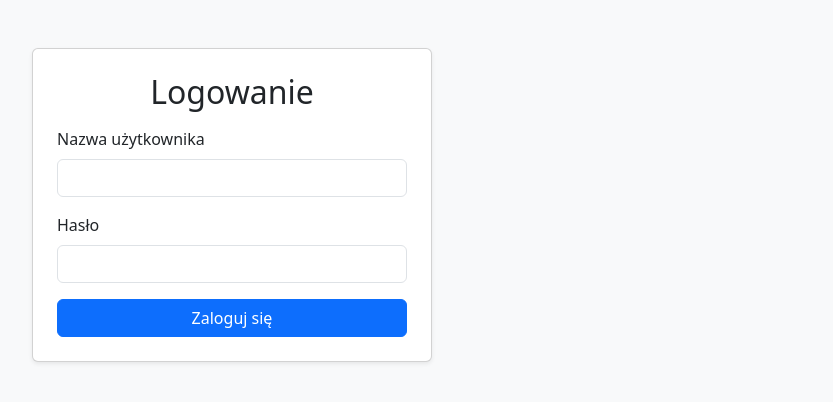
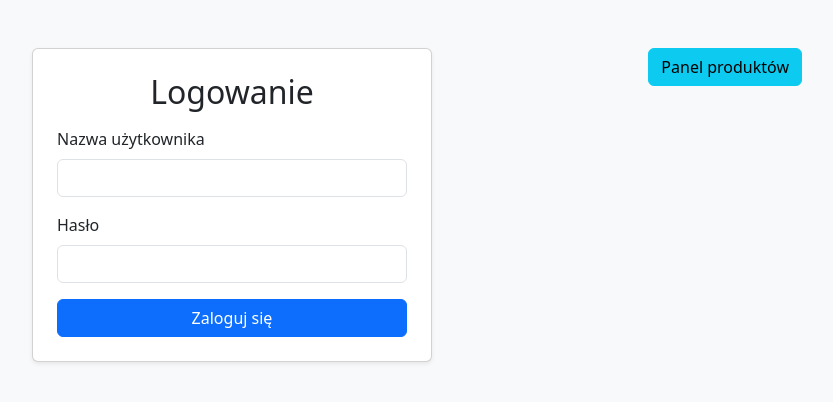
Before and after one commit to szymon-sowinski/MiniSklep, a Django app: page /login/ in a window 1280 px wide. Shown: the top 402 px of the page, without its empty margins (408-1241 px from the left). Run offline with Django 5.2, Linux system fonts and the light colour scheme.

Commit message:
Added logout button with authentication check and added panel products link to login page

```diff
--- a/MiniSklepApp/templates/display_products.html
+++ b/MiniSklepApp/templates/display_products.html
@@ -15,7 +15,11 @@
             <h2>Lista produktów</h2>
             <div>
                 <a href="{% url 'add_product' %}" class="btn btn-info">Dodaj produkt</a>
-                <a href="{% url 'logout' %}" class="btn btn-danger">Wyloguj się</a>
+                {% if request.user.is_authenticated %}
+                    <a href="{% url 'logout' %}" class="btn btn-danger">Wyloguj się</a>
+                {% else %}
+                    <button class="btn btn-danger" disabled>Wyloguj się</button>
+                {% endif %}
             </div>
         </div>
 
--- a/MiniSklepApp/templates/login.html
+++ b/MiniSklepApp/templates/login.html
@@ -7,7 +7,11 @@
     <link href="https://cdn.jsdelivr.net/npm/bootstrap@5.3.3/dist/css/bootstrap.min.css" rel="stylesheet">
 </head>
 <body class="bg-light">
-    <div class="container mt-5">
+    <div class="container mt-5 position-relative">
+        <div class="position-absolute top-0 end-0">
+            <a href="{% url 'display_products' %}" class="btn btn-info">Panel produktów</a>
+        </div>
+
         <div class="card p-4 shadow-sm mx-auto" style="max-width: 400px;">
             <h2 class="text-center mb-3">Logowanie</h2>
 
```
Also changed, not shown: db.sqlite3.
